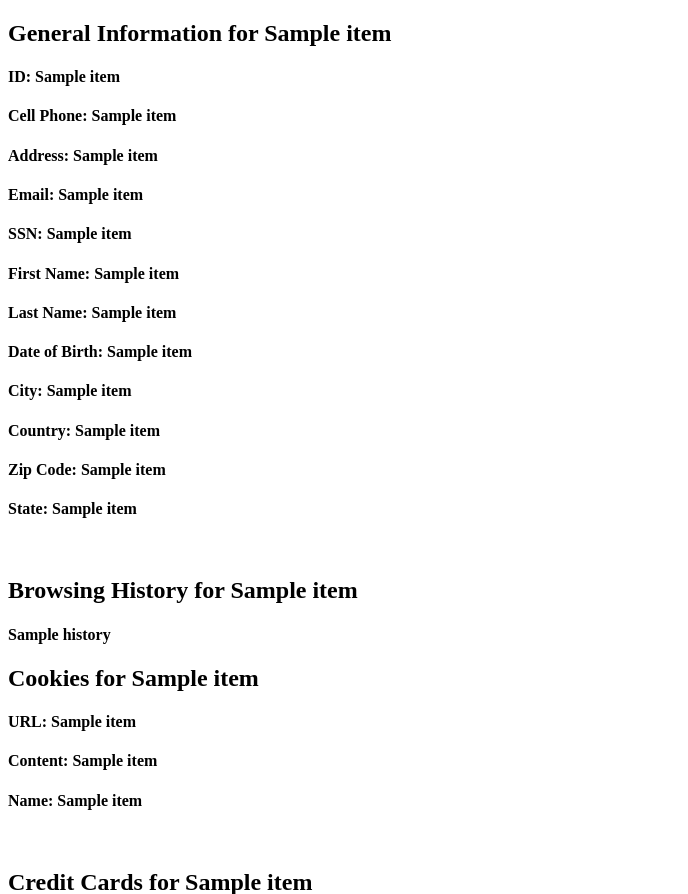
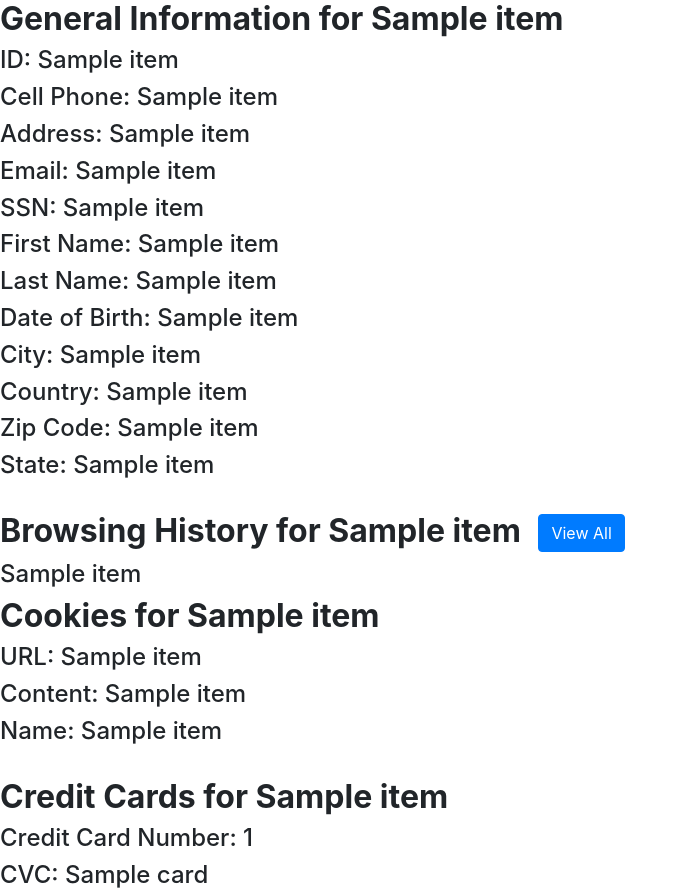
Before and after one commit to rebeccaHassett/seanonymous, a Flask app: template backend/templates/result.html in a window 1280 px wide. Shown: the top 894 px of the page, without its empty margins (0-688 px from the left). Run offline with Flask 2, Linux system fonts and the light colour scheme; the template is opened without the code that fills it: most values are stand-ins (such as "Sample title", 1, 10 or a date in 2020); parts of the project's set-up code (start-up, migrations or seed data) failed here and were passed over; some libraries are stand-ins or nearby versions.

Commit message:
updated result file

```diff
--- a/backend/templates/result.html
+++ b/backend/templates/result.html
@@ -1,14 +1,17 @@
 <!DOCTYPE html>
 <html lang="en">
-{#<head>#}
-{#    <meta charset="utf-8">#}
-{#    <meta name="viewport" content="width=device-width, initial-scale=1">#}
-{#    <link rel="stylesheet" href="https://maxcdn.bootstrapcdn.com/bootstrap/4.1.3/css/bootstrap.min.css">#}
-{#    <script src="https://ajax.googleapis.com/ajax/libs/jquery/3.3.1/jquery.min.js"></script>#}
-{#    <script src="https://cdnjs.cloudflare.com/ajax/libs/popper.js/1.14.3/umd/popper.min.js"></script>#}
-{#    <script src="https://maxcdn.bootstrapcdn.com/bootstrap/4.1.3/js/bootstrap.min.js"></script>#}
-{#</head>#}
-{#<body>#}
+<head>
+    <meta charset="utf-8">
+    <meta name="viewport" content="width=device-width, initial-scale=1">
+    <link rel="stylesheet" href="https://maxcdn.bootstrapcdn.com/bootstrap/4.1.3/css/bootstrap.min.css">
+    <script src="https://ajax.googleapis.com/ajax/libs/jquery/3.3.1/jquery.min.js"></script>
+    <script src="https://cdnjs.cloudflare.com/ajax/libs/popper.js/1.14.3/umd/popper.min.js"></script>
+    <script src="https://cdnjs.cloudflare.com/ajax/libs/socket.io/2.0.3/socket.io.js"></script>
+    <script src="https://maxcdn.bootstrapcdn.com/bootstrap/4.1.3/js/bootstrap.min.js"></script>
+
+
+</head>
+<body>
 <div padding="40px">
     <div>
         <h2>General Information for {{ data[0] }} </h2>
@@ -28,9 +31,36 @@
     </div>
 
 
+    <div id="bh">
+        {% if fullbh is equalto 'true' %}
+            <h2>Browsing History for {{ data[0] }}</h2>
+        {% else %}
+        <h2>Browsing History for {{ data[0] }}
+            <button class="btn btn-primary" style="margin-left:10px;" onclick="var new_page = window.open();
+                    new_page.document.write('<h2>Browsing History for {{ data[0] }}</h2>');
+                    new_page.document.write(document.getElementById('bh{{ data[0] }}').innerHTML);
+                    new_page.document.title = {{ data[0] }} + ' Browsing History';
+                    " id="viewAll">View All
+            </button>
+        </h2>
+        {% endif %}
+
+        <div id="bh{{ data[0] }}">
+            {% if history|length > 0 %}
+                {% set count = [5] %}
+                {% for item in history %}
+                    {% if loop.index is lessthan 5 or fullbh is equalto 'true'%}
+                        <h4>{{ item }}</h4>
+                    {% elif fullbh is equalto 'false'%}
+                        <h4 id="hidden" class="collapse">{{ item }}</h4>
+                    {% endif %}
+                {% endfor %}
+            {% else %}
                 <div>
-    <h2>Browsing History for {{ data[0] }} </h2>
-    <h4>{{ history }}</h4>
+                    <h4>N/A</h4>
+                </div>
+            {% endif %}
+        </div>
     </div>
 
 
@@ -101,11 +131,12 @@
         {% endif %}
     </div>
 </div>
-{##}
-{#</body>#}
-{#<style>#}
-{#    h2 {#}
-{#        font-weight: bold;#}
-{#    }#}
-{#</style>#}
-{#</html>#}
+
+<style>
+    h2 {
+        font-weight: bold;
+    }
+
+</style>
+</body>
+</html>
```
Lines whose indentation alone changed are shown as unchanged.
